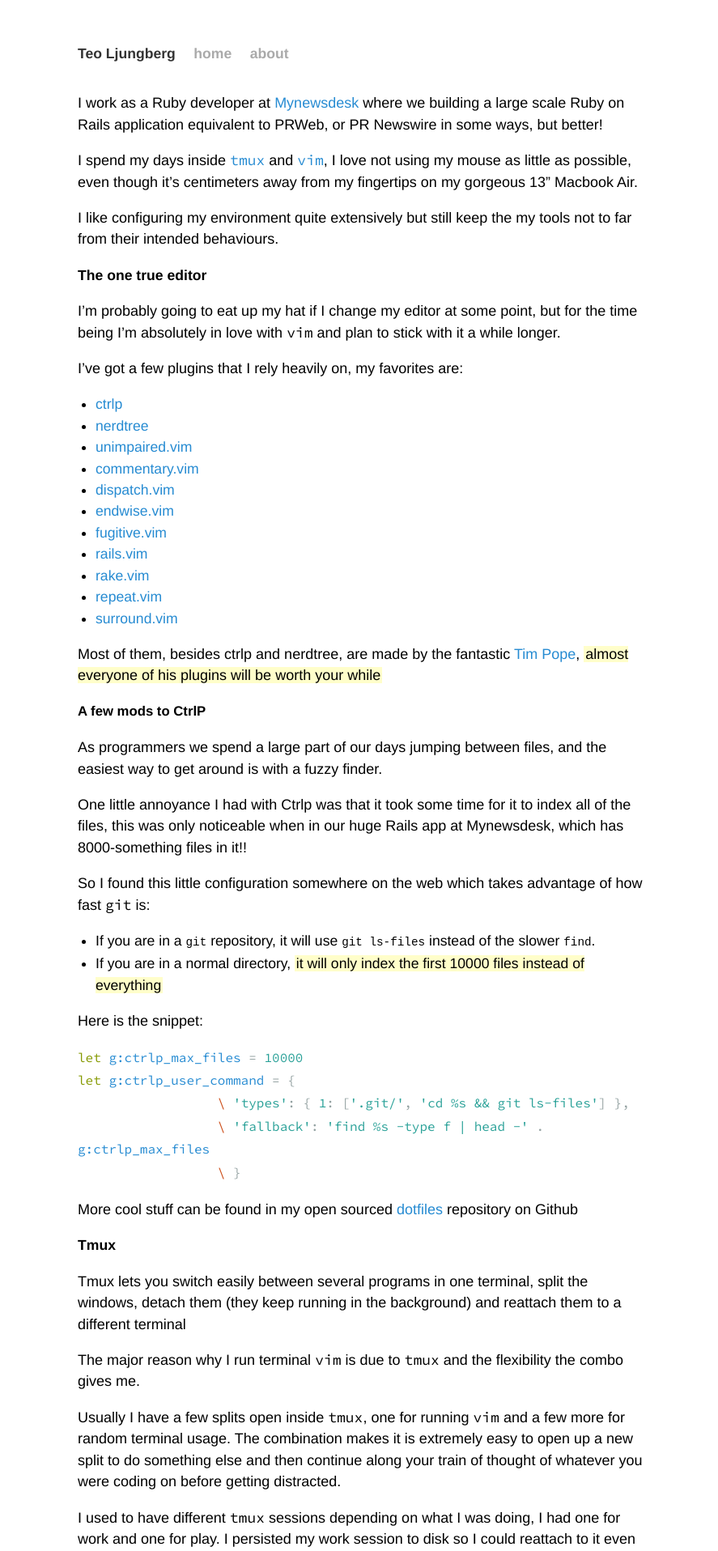
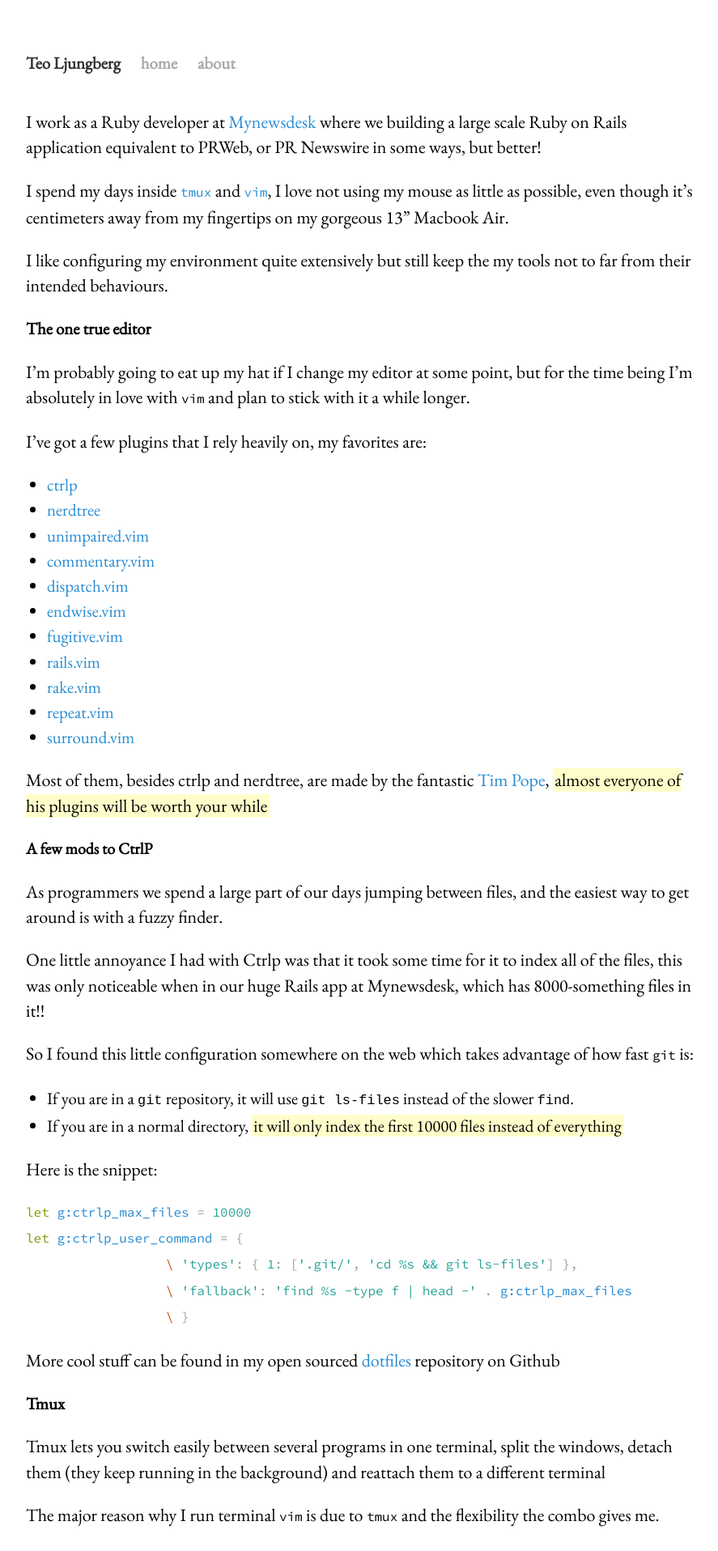
Before and after one commit to metamorfos/metamorfos.github.io, a Jekyll site: the page built from _posts/2013-05-18-my-development-environment.md, in a window 1280 px wide. Shown: the top 1916 px of the page at 81% size, without its empty margins (192-1079 px from the left). Built offline with Jekyll 4.4.1, drawn with Linux system fonts in a browser that asks for light colours.

Commit message:
Replaced Helvetica with Garamond

```diff
--- a/_layouts/default.html
+++ b/_layouts/default.html
@@ -5,6 +5,7 @@
         <title>{% if page.title %} {{ page.title }} – {{ site.title }} {% else %} {{ site.title }} {% endif %}</title>
         <meta name="author" content={{ site.author.name }} />
 
+        <link href='http://fonts.googleapis.com/css?family=EB+Garamond' rel='stylesheet' type='text/css'>
         <link href='http://fonts.googleapis.com/css?family=Source+Code+Pro' rel='stylesheet' type='text/css'>
         <link rel="stylesheet" href="/css/screen.css" type="text/css" media="screen, projection" />
         <link rel="stylesheet" href="/css/syntax.css" type="text/css"/>
--- a/css/screen.css
+++ b/css/screen.css
@@ -9,8 +9,7 @@
 
 body {
     background-color: white;
-    font-family: 'Helvetica Neue', sans-serif;
-    font-weight: 300;
+    font-family: 'EB Garamond', serif;
     -webkit-font-smoothing: antialiased;
     text-align: center;
 }
@@ -38,7 +37,7 @@
 
 p {
     margin: 1em 0em;
-    font-size: 18px;
+    font-size: 22px;
 }
 
 a {
@@ -63,6 +62,7 @@
 
 p code {
     font-family: 'Source Code Pro', sans-serif;
+    font-size: 16px;
 }
 
 blockquote, blockquote p { font-size: 17px; line-height: 24px; color: #777; font-style: italic; }
@@ -97,7 +97,7 @@
 /* Site */
 
 .site {
-    font-size: 110%;
+    font-size: 130%;
     text-align: left;
     width: 40em;
     margin: 3em auto 2em auto;
```
